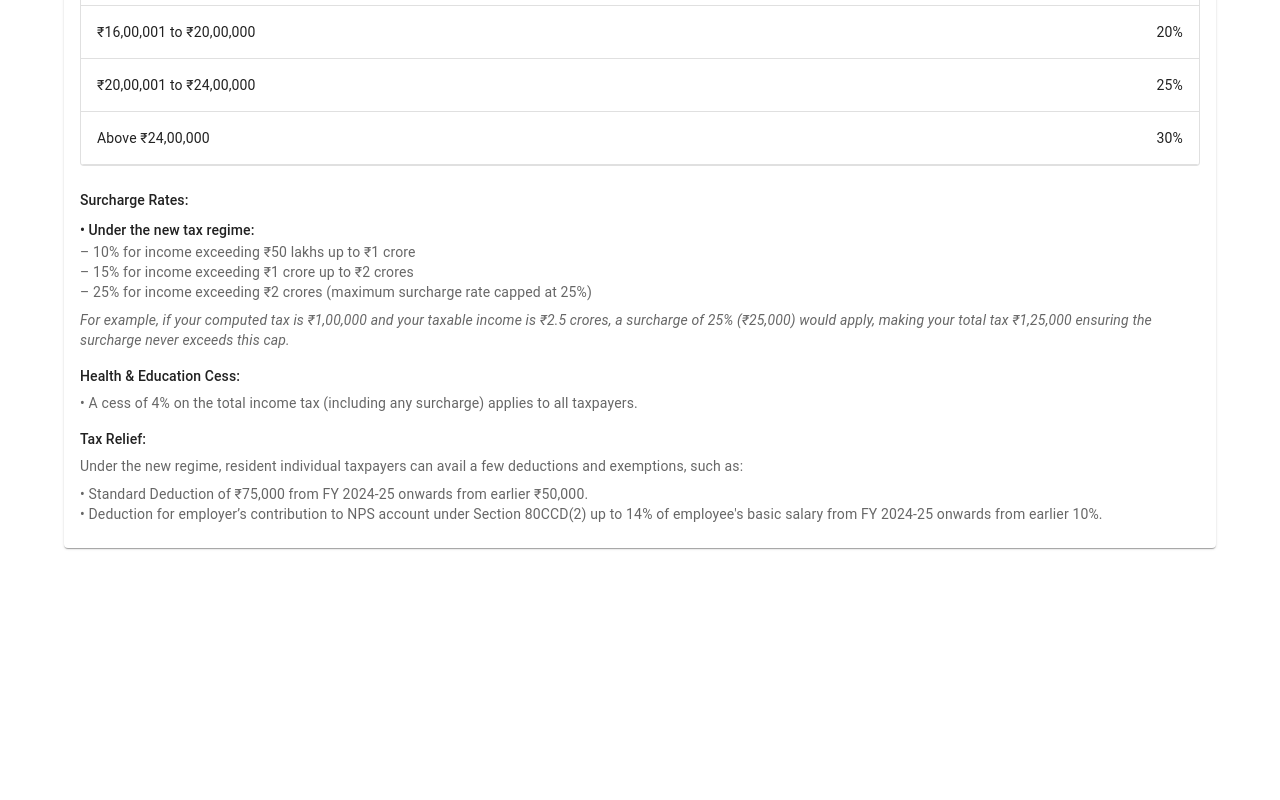
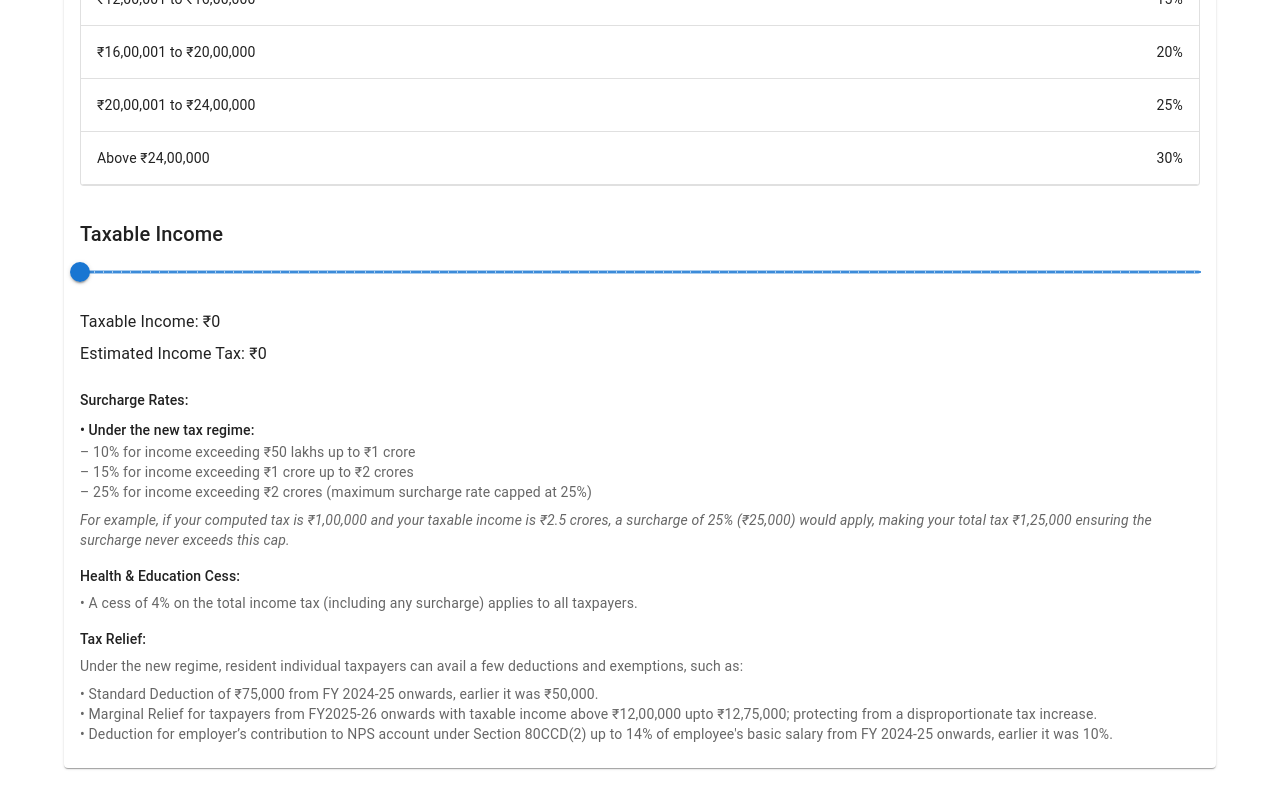
Before and after one commit to KushalAzza/salcal, a React (Create React App) app: page / in a window 1280 px wide. Shown: the part 2197-2997 px from the top of the page. Before the commit the page ends 2777 px from the top, so only its background shows below. Built offline with nearby package versions, Linux system fonts and the light colour scheme.

Commit message:
Updated TaxSlab component with corrected tax relief information and surcharge examples

```diff
--- a/src/components/TaxSlab.tsx
+++ b/src/components/TaxSlab.tsx
@@ -1,4 +1,4 @@
-import React from 'react';
+import React, { useState } from 'react';
 import {
   Card,
   CardContent,
@@ -21,6 +21,7 @@ import {
   Collapse,
   Tooltip,
   IconButton,
+  Slider,
 } from '@mui/material';
 import HelpOutlineIcon from '@mui/icons-material/HelpOutline';
 
@@ -254,6 +255,8 @@ const TaxSlab: React.FC<TaxSlabProps> = ({
   onAgeGroupChange,
   onRegimeChange,
 }) => {
+  const [taxableIncome, setTaxableIncome] = useState(0);
+
   const handleFYChange = (event: SelectChangeEvent) => {
     onFYChange(event.target.value);
   };
@@ -264,6 +267,10 @@ const TaxSlab: React.FC<TaxSlabProps> = ({
 
   const handleRegimeChange = (event: SelectChangeEvent) => {
     onRegimeChange(event.target.value);
+  };
+
+  const handleSliderChange = (event: Event, newValue: number | number[]) => {
+    setTaxableIncome(newValue as number);
   };
 
   const getSlabData = () => {
@@ -281,10 +288,24 @@ const TaxSlab: React.FC<TaxSlabProps> = ({
     }
   };
 
+  const calculateTax = () => {
+    const regimeKey = selectedRegime.toLowerCase().replace(' ', '');
+    const slabs = TAX_SLABS[regimeKey]?.[selectedFY]?.[selectedAgeGroup] || [];
+    let tax = 0;
+    for (const slab of slabs) {
+      const [min, max] = slab.range.split(' to ').map(s => parseInt(s.replace(/[^0-9]/g, ''), 10));
+      if (taxableIncome > min) {
+        const incomeInSlab = Math.min(taxableIncome, max) - min;
+        tax += incomeInSlab * parseFloat(slab.rate) / 100;
+      }
+    }
+    return tax;
+  };
+
   const getNotificationMessage = () => {
     if (selectedRegime === "New Regime") {
       if (selectedFY === "2025-26") {
-        return "Under the New Regime for FY 2025-26, Section 87A rebate is increased to ₹60,000 for resident individuals with taxable income up to ₹12 lakh will have no tax liability.";
+        return "Under the New Regime for FY 2025-26, resident individuals can claim rebate of up to ₹60,000 under Section 87A with taxable income up to ₹12 lakh will have no tax liability.";
       } else if (selectedFY === "2024-25" || selectedFY === "2022-23" || selectedFY === "2023-24") {
         return `Under the New Regime for FY ${selectedFY}, resident individuals can claim rebate of up to ₹25,000 under Section 87A with taxable income up to ₹7 lakh will have no tax liability.`;
       }
@@ -368,10 +389,13 @@ const TaxSlab: React.FC<TaxSlabProps> = ({
             Under the new regime, resident individual taxpayers can avail a few deductions and exemptions, such as:
           </Typography>
           <Typography variant="body2" color="text.secondary" sx={{ mt: 1 }}>
-            • Standard Deduction of ₹75,000 from FY 2024-25 onwards from earlier ₹50,000.
+            • Standard Deduction of ₹75,000 from FY 2024-25 onwards, earlier it was ₹50,000.
           </Typography>
           <Typography variant="body2" color="text.secondary">
-            • Deduction for employer’s contribution to NPS account under Section 80CCD(2) up to 14% of employee's basic salary from FY 2024-25 onwards from earlier 10%.
+            • Marginal Relief for taxpayers from FY2025-26 onwards with taxable income above ₹12,00,000 upto ₹12,75,000; protecting from a disproportionate tax increase.
+          </Typography>
+          <Typography variant="body2" color="text.secondary">
+            • Deduction for employer’s contribution to NPS account under Section 80CCD(2) up to 14% of employee's basic salary from FY 2024-25 onwards, earlier it was 10%.
           </Typography>
         </>
       ) : (
@@ -512,6 +536,28 @@ const TaxSlab: React.FC<TaxSlabProps> = ({
           </Table>
         </TableContainer>
 
+        <Box sx={{ mt: 4 }}>
+          <Typography variant="h6" gutterBottom>
+            Taxable Income
+          </Typography>
+          <Slider
+            value={taxableIncome}
+            onChange={handleSliderChange}
+            aria-labelledby="taxable-income-slider"
+            valueLabelDisplay="auto"
+            step={10000}
+            marks
+            min={0}
+            max={5000000}
+          />
+          <Typography variant="body1" sx={{ mt: 2 }}>
+            Taxable Income: ₹{taxableIncome.toLocaleString('en-IN')}
+          </Typography>
+          <Typography variant="body1" sx={{ mt: 1 }}>
+            Estimated Income Tax: ₹{calculateTax().toLocaleString('en-IN')}
+          </Typography>
+        </Box>
+
         {renderSurchargeInfo()}
         {renderCessInfo()}
         {renderTaxReliefInfo()}
```
